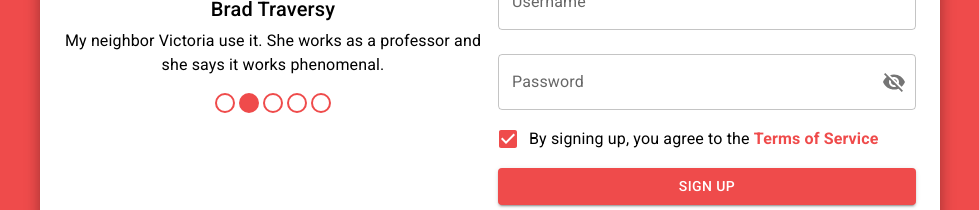
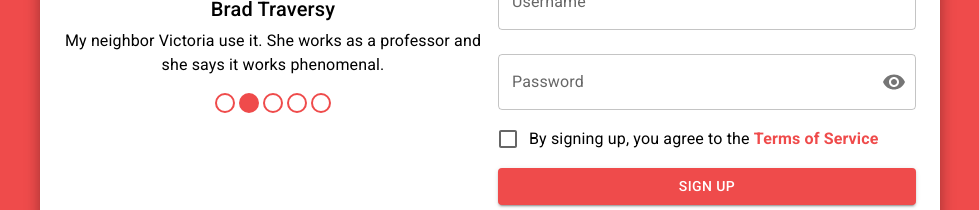
Before and after one commit to ToastedGuy2/Time-Management, a React (Create React App) app in the folder client/: page / in a window 1280 px wide. Shown: the part 420-630 px from the top of the page, without its empty margins (150-1129 px from the left). Built offline with nearby package versions, Linux system fonts and the light colour scheme; a web font is replaced by a local one.

Commit message:
Form is partially working

```diff
--- a/client/src/Components/CustomerReviewSlider/CustomerReviewSlider.jsx
+++ b/client/src/Components/CustomerReviewSlider/CustomerReviewSlider.jsx
@@ -22,7 +22,7 @@ const customers = [
   {
     id: 3,
     pictureUrl: "https://www.filepicker.io/api/file/TBHtUzkDTCykklB8apdG",
-    name: "maximilian schwarzmüller",
+    name: "Maximilian Schwarzmüller",
     comment:
       "Thanks guys, keep up the good work! I would be lost without Pomotivity. I couldn't have asked for more than this. I am really satisfied with my Pomotivity.",
   },
--- a/client/src/Components/Form/Form.jsx
+++ b/client/src/Components/Form/Form.jsx
@@ -1,13 +1,43 @@
-import React from "react";
+import React, { useState } from "react";
 import FormBody from "../FormBody/FormBody";
 import FormFooter from "../FormFooter/FormFooter";
 import FormHeader from "../FormHeader/FormHeader";
 
 export default function Form() {
+  const [username, setUsername] = useState("");
+  const [password, setPassword] = useState("");
+  const [showPassword, setShowPassword] = useState(false);
+  const [checked, setChecked] = useState(false);
+  const handleClickShowPassword = () => {
+    setShowPassword(!showPassword);
+  };
+  const usernameHandle = (evt) => {
+    setUsername(evt.currentTarget.value);
+  };
+  const passwordHandle = (evt) => {
+    setPassword(evt.currentTarget.value);
+  };
+  const handleClickOnCheckbox = () => {
+    setChecked(!checked);
+  };
+  const handleSubmit = (event) => {
+    event.preventDefault();
+    console.log("Form Submitted");
+  };
   return (
     <div>
       <FormHeader title="Welcome" />
-      <FormBody />
+      <FormBody
+        username={username}
+        password={password}
+        usernameInputOnChange={usernameHandle}
+        passwordInputOnChange={passwordHandle}
+        handleClickShowPassword={handleClickShowPassword}
+        showPassword={showPassword}
+        checked={checked}
+        handleClickOnCheckbox={handleClickOnCheckbox}
+        handleSubmit={handleSubmit}
+      />
       <FormFooter />
     </div>
   );
--- a/client/src/Components/FormBody/FormBody.jsx
+++ b/client/src/Components/FormBody/FormBody.jsx
@@ -12,32 +12,43 @@ import FormControlLabel from "@mui/material/FormControlLabel";
 import Checkbox from "@mui/material/Checkbox";
 import { Button, Typography } from "@mui/material";
 
-export default function FormBody() {
+export default function FormBody({
+  username,
+  usernameInputOnChange,
+  password,
+  passwordInputOnChange,
+  showPassword,
+  handleClickShowPassword,
+  checked,
+  handleClickOnCheckbox,
+  handleSubmit,
+}) {
   return (
-    <form>
+    <form onSubmit={handleSubmit}>
       <TextField
         id="usernameInput"
         label="Username"
         variant="outlined"
         fullWidth
         margin="normal"
+        value={username}
+        onChange={usernameInputOnChange}
       />
       <FormControl variant="outlined" fullWidth margin="normal">
         <InputLabel htmlFor="outlined-adornment-password">Password</InputLabel>
         <OutlinedInput
           id="outlined-adornment-password"
-          type={true ? "text" : "password"}
-          value=""
-          onChange={() => {}}
+          type={showPassword ? "text" : "password"}
+          value={password}
+          onChange={passwordInputOnChange}
           endAdornment={
             <InputAdornment position="end">
               <IconButton
                 aria-label="toggle password visibility"
-                onClick={() => {}}
-                onMouseDown={() => {}}
+                onClick={handleClickShowPassword}
                 edge="end"
               >
-                {true ? <VisibilityOff /> : <Visibility />}
+                {showPassword ? <VisibilityOff /> : <Visibility />}
               </IconButton>
             </InputAdornment>
           }
@@ -46,7 +57,9 @@ export default function FormBody() {
       </FormControl>
       <FormGroup>
         <FormControlLabel
-          control={<Checkbox defaultChecked />}
+          control={
+            <Checkbox checked={checked} onClick={handleClickOnCheckbox} />
+          }
           label={
             <Typography variant="span" color="initial">
               By signing up, you agree to the{" "}
@@ -66,30 +79,10 @@ export default function FormBody() {
         color="primary"
         fullWidth
         sx={{ marginTop: 1 }}
+        type="submit"
       >
         Sign up
       </Button>
     </form>
   );
 }
-{
-  /* <FilledInput
-          id="outlined-adornment-password"
-          type={values.showPassword ? "text" : "password"}
-          value={values.password}
-          onChange={handleChange("password")}
-          endAdornment={
-            <InputAdornment position="end">
-              <IconButton
-                aria-label="toggle password visibility"
-                onClick={handleClickShowPassword}
-                onMouseDown={handleMouseDownPassword}
-                edge="end"
-              >
-                {values.showPassword ? <VisibilityOff /> : <Visibility />}
-              </IconButton>
-            </InputAdornment>
-          }
-          label="Password"
-        /> */
-}
```
